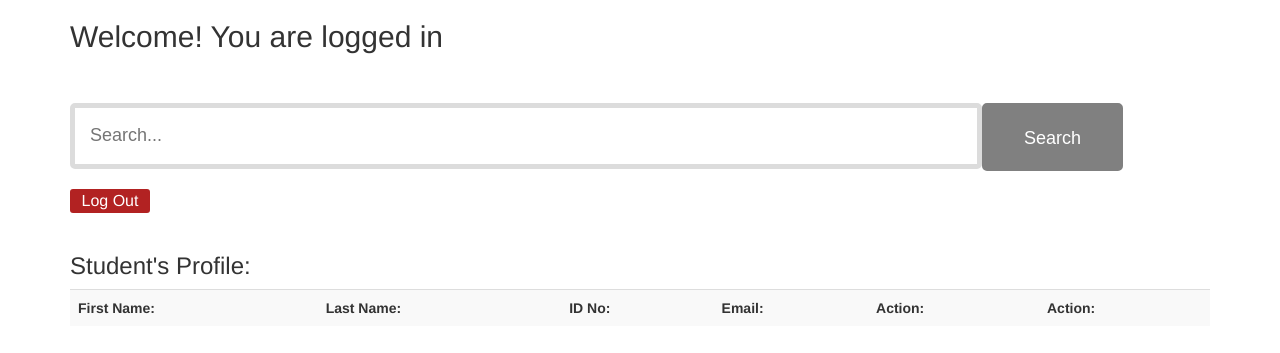
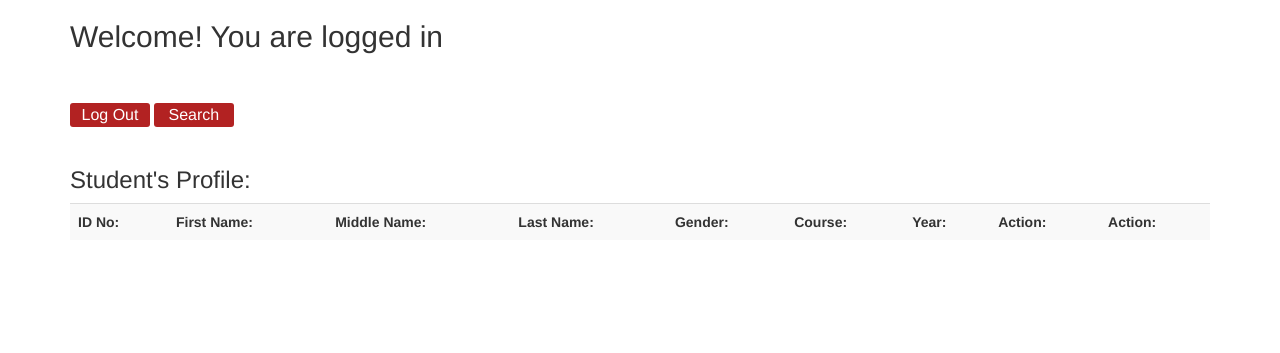
Before and after one commit to shainamarie/firstproject, a Flask app: page /hello in a window 1280 px wide. Shown: the part 140-493 px from the top of the page. Run offline with Flask 2, Linux system fonts and the light colour scheme; the visitor is signed in with stand-in values (Sample User, id 1); data comes from the database, SQL or seed files in the repository; data that the repository does not hold is empty; some libraries are stand-ins or nearby versions.

Commit message:
Update hello.html

```diff
--- a/NewFlaskSamonte/templates/hello.html
+++ b/NewFlaskSamonte/templates/hello.html
@@ -80,34 +80,34 @@ position:absolute;
 }
 </style>
     <h2>Welcome! You are logged in</h2>
-    <br/>
-    <br/>
-
-
-        <input type="text" name="search" placeholder="Search...">
-        <input type="submit" name="submit" value="Search">
-
 <br/>
     <br/>
     <a href = "/logout" ><button class="w3-btn">Log Out</button></a>
+    <a href = "/searchpage" ><button class="w3-btn">Search</button></a>
     <br/><br/>
     <h3>Student's Profile:</h3>
     <table class="table table-striped">
         <tr>
+            <th>ID No:</th>
             <th>First Name:</th>
+            <th>Middle Name:</th>
             <th>Last Name:</th>
-            <th>ID No:</th>
-            <th>Email:</th>
+            <th>Gender:</th>
+            <th>Course:</th>
+            <th>Year:</th>
             <th>Action:</th>
             <th>Action:</th>
         </tr>
         {% for item in students %}
             <tr>
+                <td>{{ item.id }}</td>
+                <td>{{ item.fname }}</td>
+                <td>{{ item.mname }}</td>
+                <td>{{ item.lname }}</td>
+                <td>{{ item.gender }}</td>
+                <td>{{ item.course }}</td>
+                <td>{{ item.year }}</td>
 
-                <td>{{ item.fname }}</td>
-                <td>{{ item.lname }}</td>
-                <td>{{ item.idno }}</td>
-                <td>{{ item.email }}</td>
                 <td><a href = "{{ url_for('delete', item_id=item.id) }}" methods="get , delete">
                     <button class="button">Delete</button></input></a>
                 </td>
```
